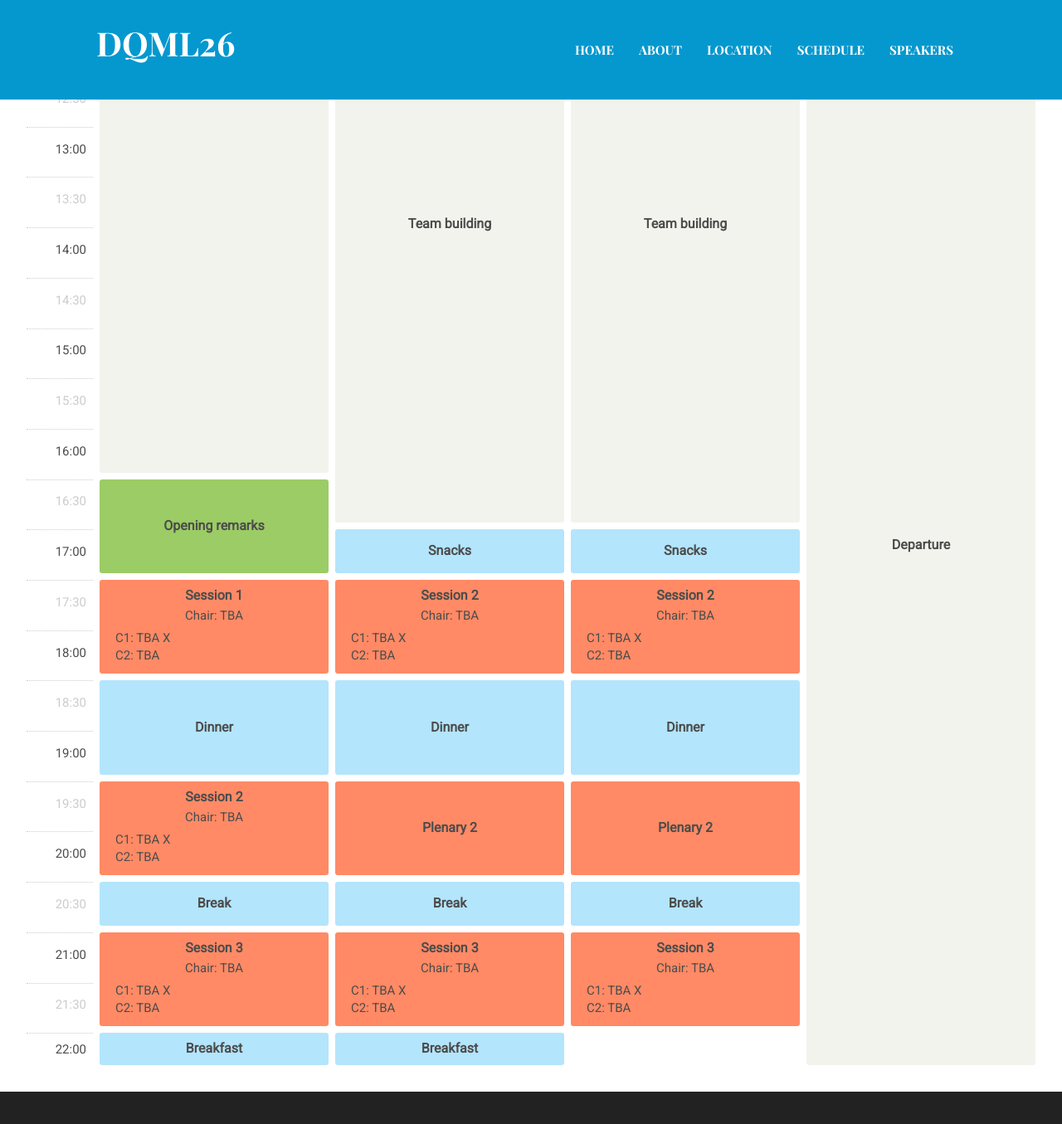
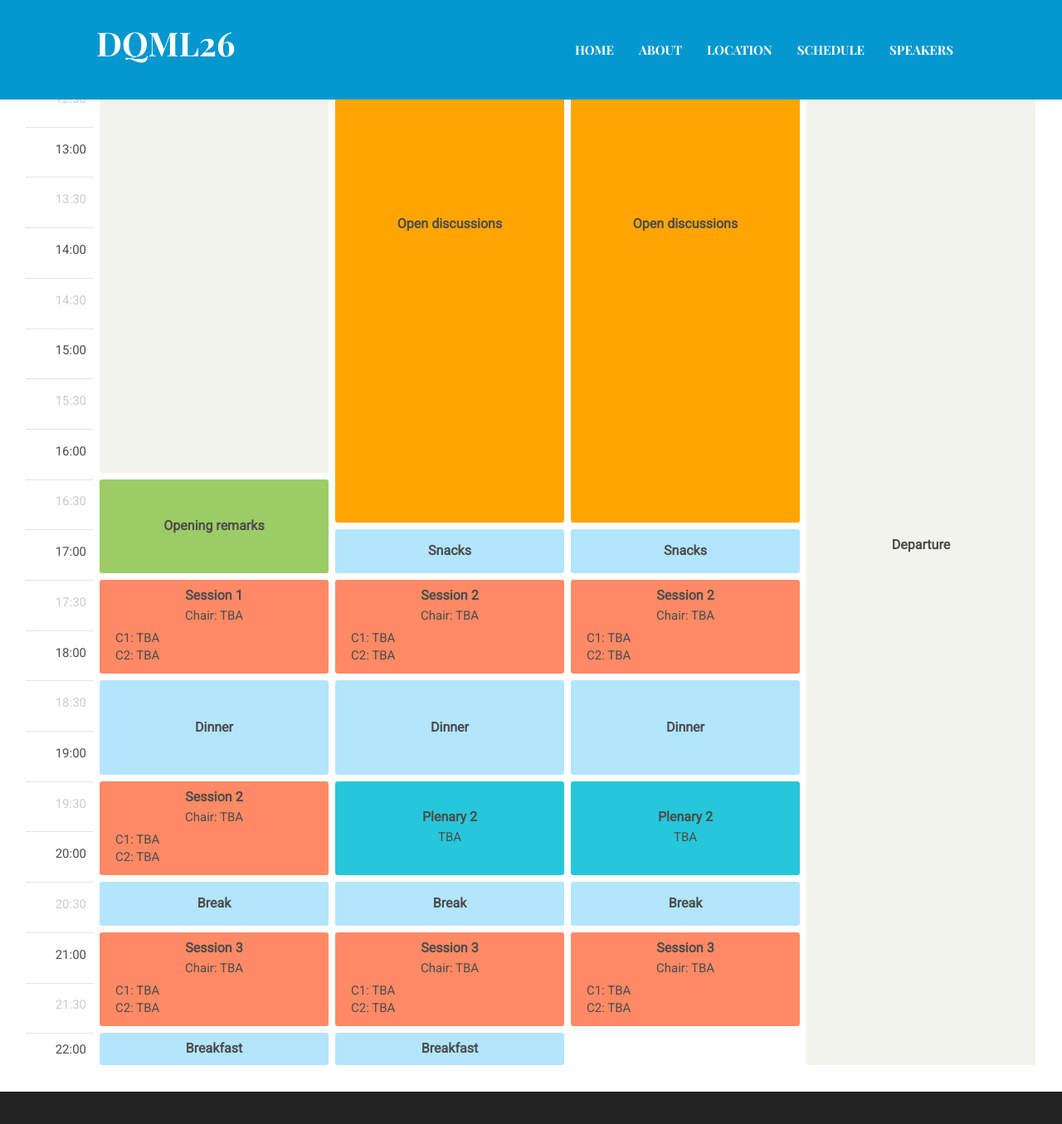
Before and after one commit to DQML26/DQML26.github.io, a Jekyll site: the page built from _pages/schedule.html, in a window 1280 px wide and 1400 px high, scrolled down 1075 px. Shown: the top 1355 px of the window at 83% size. Built offline with Jekyll 4.4.1, drawn with Linux system fonts in a browser that asks for light colours; some of the changed text lies outside the part shown.

Commit message:
Correct schedule

```diff
--- a/_pages/schedule.html
+++ b/_pages/schedule.html
@@ -55,43 +55,43 @@ The length of the contributed and plenary talks is listed below.
   <!-- <div class="event stage-opening start-1630 end-1730 length-1">Opening remarks <span>X & Y & Reinhard Maurer</span></div> -->
   <div class="event stage-opening start-1630 end-1700 length-1">Opening remarks</div>
   <!-- <div class="event stage-ML start-1730 end-1800 length-1">ML for dynamics <span>Chair: X</span><span class="left">S1: X<br>S2: X<br>S3: X</span></div> -->
-  <div class="event stage-session-type-1 start-1730 end-1800 length-1">Session 1 <span>Chair: TBA</span><span class="left">C1: TBA X<br>C2: TBA</span></div>
+  <div class="event stage-session-type-1 start-1730 end-1800 length-1">Session 1 <span>Chair: TBA</span><span class="left">C1: TBA<br>C2: TBA</span></div>
   <div class="event stage-break start-1830 end-1900 length-1">Dinner</div>
-  <div class="event stage-session-type-1 start-1930 end-2000 length-1">Session 2 <span>Chair: TBA</span><span class="left">C1: TBA X<br>C2: TBA</span></div>
+  <div class="event stage-session-type-1 start-1930 end-2000 length-1">Session 2 <span>Chair: TBA</span><span class="left">C1: TBA<br>C2: TBA</span></div>
   <div class="event stage-break start-2030 end-2030 length-1">Break</div>
-  <div class="event stage-session-type-1 start-2100 end-2130 length-1">Session 3 <span>Chair: TBA</span><span class="left">C1: TBA X<br>C2: TBA</span></div>
+  <div class="event stage-session-type-1 start-2100 end-2130 length-1">Session 3 <span>Chair: TBA</span><span class="left">C1: TBA<br>C2: TBA</span></div>
 
 
   <div class="event stage-break start-800 end-800 length-1">Breakfast</div>
-  <div class="event stage-session-type-1 start-830 end-900 length-1">Plenary 1</div>
+  <div class="event stage-session-type-2 start-830 end-900 length-1">Plenary 1 <span>TBA</span></div>
   <div class="event stage-break start-930 end-930 length-1">Coffee</div>
-  <div class="event stage-session-type-1 start-1000 end-1030 length-1">Session 1 <span>Chair: TBA</span><span class="left">C1: TBA X<br>C2: TBA</span></div>
-  <div class="event stage-arrival start-1100 end-1630 length-1">Team building</div>
+  <div class="event stage-session-type-1 start-1000 end-1030 length-1">Session 1 <span>Chair: TBA</span><span class="left">C1: TBA<br>C2: TBA</span></div>
+  <div class="event stage-open start-1100 end-1630 length-1">Open discussions</div>
   <div class="event stage-break start-1700 end-1700 length-1">Snacks</div>
-  <div class="event stage-session-type-1 start-1730 end-1800 length-1">Session 2 <span>Chair: TBA</span><span class="left">C1: TBA X<br>C2: TBA</span></div>
+  <div class="event stage-session-type-1 start-1730 end-1800 length-1">Session 2 <span>Chair: TBA</span><span class="left">C1: TBA<br>C2: TBA</span></div>
   <div class="event stage-break start-1830 end-1900 length-1">Dinner</div>
-  <div class="event stage-session-type-1 start-1930 end-2000 length-1">Plenary 2</div>
+  <div class="event stage-session-type-2 start-1930 end-2000 length-1">Plenary 2 <span>TBA</span></div>
   <div class="event stage-break start-2030 end-2030 length-1">Break</div>
-  <div class="event stage-session-type-1 start-2100 end-2130 length-1">Session 3 <span>Chair: TBA</span><span class="left">C1: TBA X<br>C2: TBA</span></div>
+  <div class="event stage-session-type-1 start-2100 end-2130 length-1">Session 3 <span>Chair: TBA</span><span class="left">C1: TBA<br>C2: TBA</span></div>
 
 
   <div class="event stage-break start-800 end-800 length-1">Breakfast</div>
-  <div class="event stage-session-type-1 start-830 end-900 length-1">Plenary 1</div>
+  <div class="event stage-session-type-2 start-830 end-900 length-1">Plenary 1 <span>TBA</span></div>
   <div class="event stage-break start-930 end-930 length-1">Coffee</div>
-  <div class="event stage-session-type-1 start-1000 end-1030 length-1">Session 1 <span>Chair: TBA</span><span class="left">C1: TBA X<br>C2: TBA</span></div>
-  <div class="event stage-arrival start-1100 end-1630 length-1">Team building</div>
+  <div class="event stage-session-type-1 start-1000 end-1030 length-1">Session 1 <span>Chair: TBA</span><span class="left">C1: TBA<br>C2: TBA</span></div>
+  <div class="event stage-open start-1100 end-1630 length-1">Open discussions</div>
   <div class="event stage-break start-1700 end-1700 length-1">Snacks</div>
-  <div class="event stage-session-type-1 start-1730 end-1800 length-1">Session 2 <span>Chair: TBA</span><span class="left">C1: TBA X<br>C2: TBA</span></div>
+  <div class="event stage-session-type-1 start-1730 end-1800 length-1">Session 2 <span>Chair: TBA</span><span class="left">C1: TBA<br>C2: TBA</span></div>
   <div class="event stage-break start-1830 end-1900 length-1">Dinner</div>
-  <div class="event stage-session-type-1 start-1930 end-2000 length-1">Plenary 2</div>
+  <div class="event stage-session-type-2 start-1930 end-2000 length-1">Plenary 2 <span>TBA</span></div>
   <div class="event stage-break start-2030 end-2030 length-1">Break</div>
-  <div class="event stage-session-type-1 start-2100 end-2130 length-1">Session 3 <span>Chair: TBA</span><span class="left">C1: TBA X<br>C2: TBA</span></div>
+  <div class="event stage-session-type-1 start-2100 end-2130 length-1">Session 3 <span>Chair: TBA</span><span class="left">C1: TBA<br>C2: TBA</span></div>
 
 
   <div class="event stage-break start-800 end-800 length-1">Breakfast</div>
-  <div class="event stage-session-type-1 start-830 end-900 length-1">Session 1 <span>Chair: TBA</span><span class="left">C1: TBA X<br>C2: TBA</span></div>
+  <div class="event stage-session-type-1 start-830 end-900 length-1">Session 1 <span>Chair: TBA</span><span class="left">C1: TBA<br>C2: TBA</span></div>
   <div class="event stage-break start-930 end-930 length-1">Coffee</div>
-  <div class="event stage-session-type-1 start-1000 end-1030 length-1">Session 2 <span>Chair: TBA</span><span class="left">C1: TBA X<br>C2: TBA</span></div>
+  <div class="event stage-session-type-1 start-1000 end-1030 length-1">Session 2 <span>Chair: TBA</span><span class="left">C1: TBA<br>C2: TBA</span></div>
   <div class="event stage-opening start-1100 end-1130 length-1">Closing remarks</div>
   <div class="event stage-arrival start-1200 end-2200 length-1">Departure</div>
 
```
